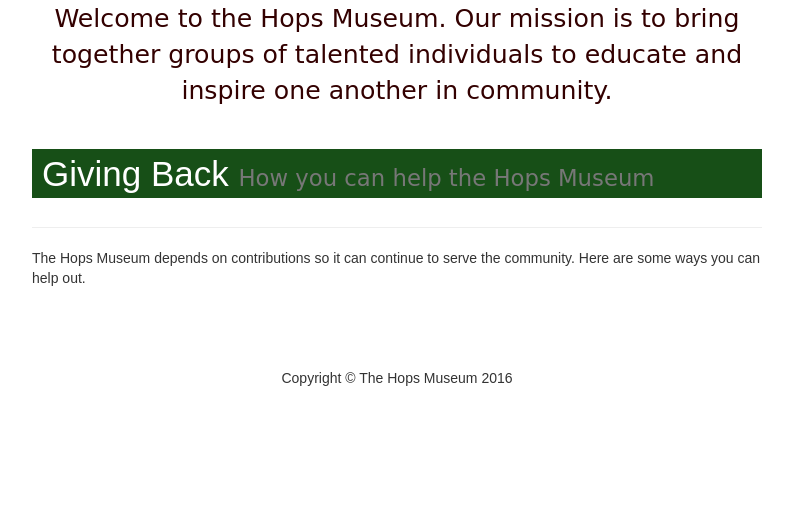
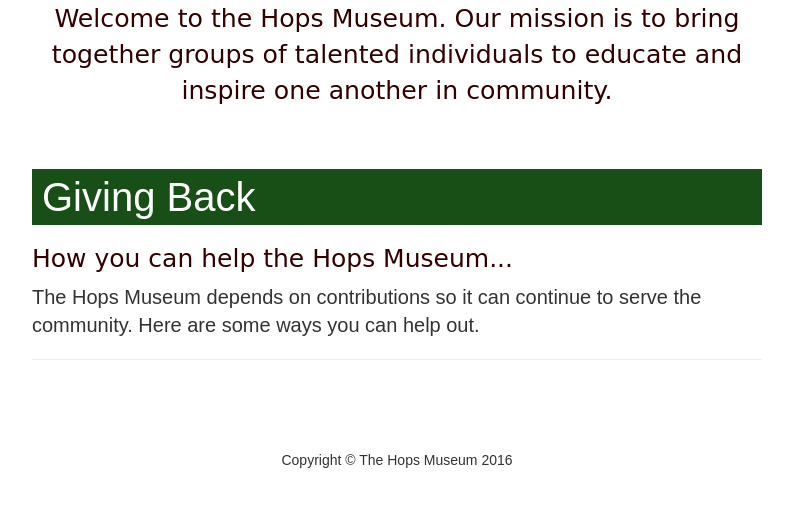
Before and after one commit to arecker/hops, a Django app: page /give/ in a window 1280 px wide. Shown: the part 510-1040 px from the top of the page, without its empty margins (243-1036 px from the left). Before the commit the page ends 896 px from the top, so only its background shows below. Run offline with Django 3.2, Linux system fonts and the light colour scheme; data that the repository does not hold is empty; parts of the project's set-up code (start-up, migrations or seed data) failed here and were passed over; some libraries are stand-ins or nearby versions; some web fonts are replaced.

Commit message:
Styles the donate page.

```diff
--- a/static/css/site.css
+++ b/static/css/site.css
@@ -28,6 +28,10 @@ a:hover {
 .navbar-default .navbar-nav > li >
 a:hover, .navbar-default .navbar-nav > li > a:focus {
     color: #808080;
+}
+
+.navbar a:hover {
+  background-color: red;
 }
 
 .headline {
@@ -342,3 +346,18 @@ footer .img-responsive {
 #newspaper-body {
   font-size: 20px;
 }
+
+#donate h1 {
+  font-size: 40px;
+}
+
+#donate h2 {
+  color: #330000;
+  font-family: 'Pacifico', cursive;
+  font-size: 25px;
+  background-color: white;
+}
+
+#donate p {
+  font-size: 20px;
+}
--- a/templates/give.html
+++ b/templates/give.html
@@ -1,14 +1,16 @@
 {% extends "base.html" %}
 {% block content %}
+<br>
 <div class="col-md-8 col-md-offset-2">
-  <div class="page-header">
-    <h1 class="lead">Giving Back <small class="pacifico">How you can help the Hops Museum</small></h1>
-  </div>
+  <div class="page-header"id="donate">
+    <h1 class="lead">Giving Back </h1>
+  <h2> How you can help the Hops Museum... </h2>
   <p>
     The Hops Museum depends on contributions so it can continue to serve the community.
     Here are some ways you can help out.
   </p>
 </div>
+</div>
 {% endblock %}
 {% block active_link %}
 <input id="activeLink" type="hidden" value="giveLink"/>
```
Also changed, not shown: templates/search.html (+7 -15 lines).
